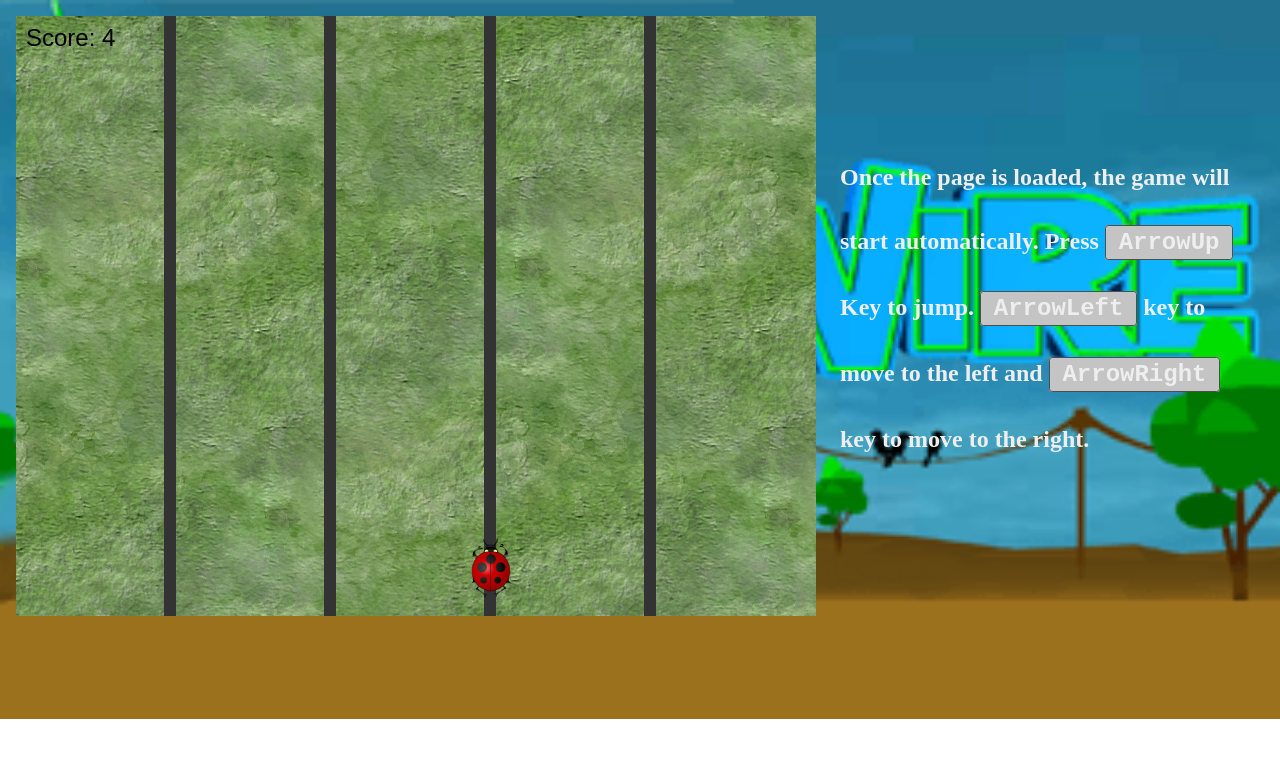
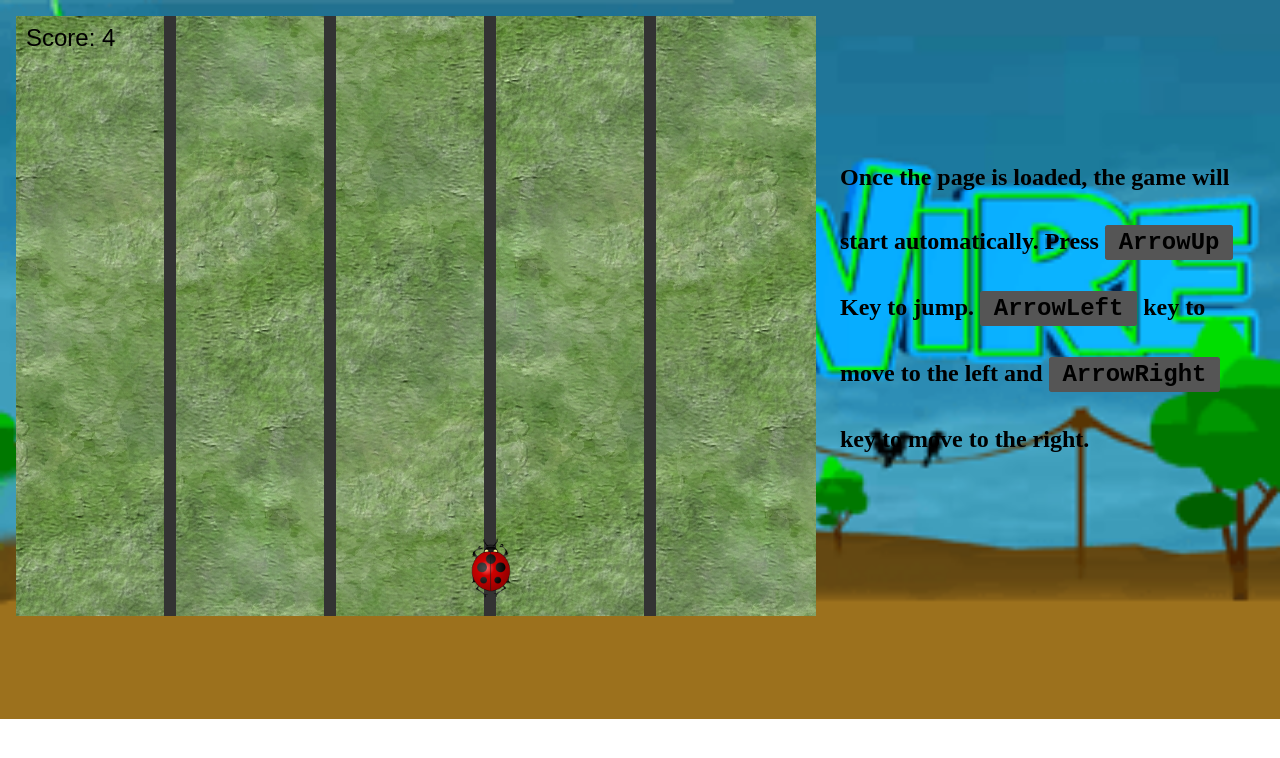
Before and after one commit to amritregmi26/BugOnWire, a plain HTML site: page index.html in a window 1280 px wide. Drawn offline with Linux system fonts and the light colour scheme.

Commit message:
refact: update instruction styles

```diff
--- a/assests/styles/style.css
+++ b/assests/styles/style.css
@@ -43,7 +43,7 @@ canvas {
 
 .instruction {
     padding: 1.5rem;
-    color: #eee;
+    color: black;
     font-weight: bold;
     font-size: 1.5rem;
 }
@@ -54,8 +54,8 @@ canvas {
 
 code
 {
-    background-color: #c4c4c4;
-    border: 1px solid #4e4e4e;
+    background-color: #555;
+    border: 1px solid #555;
     border-radius: 0.2rem;
     padding: 0.2rem 0.8rem;
 }
```
